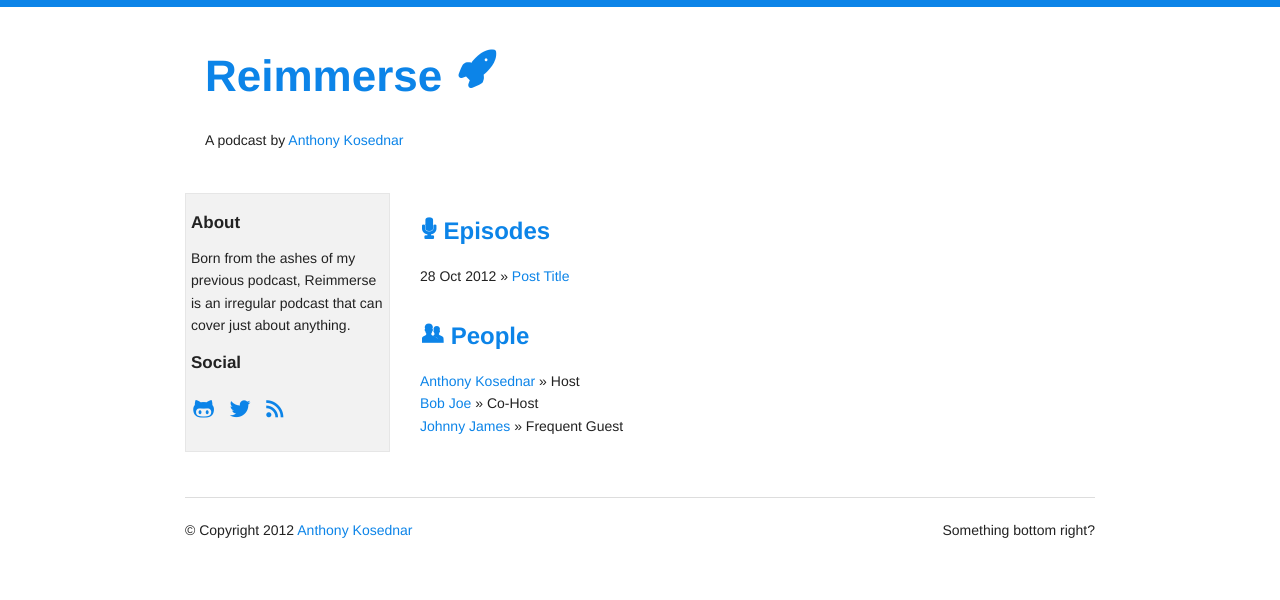
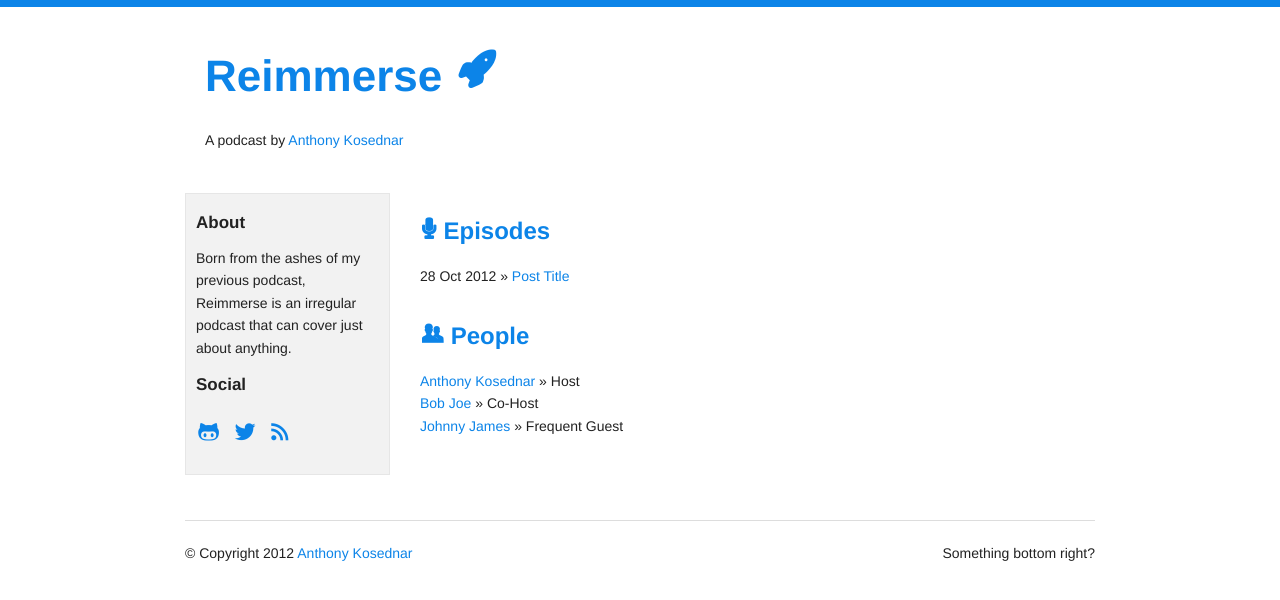
Before and after one commit to akosednar/reimmer.se, a Jekyll site: the page built from index.html, in a window 1280 px wide. Shown: the top 600 px of the page. Built offline with Jekyll 4.4.1, drawn with Linux system fonts in a browser that asks for light colours.

Commit message:
updated css

```diff
--- a/_layouts/default.html
+++ b/_layouts/default.html
@@ -18,7 +18,7 @@
 
   <!-- Included CSS Files (Compressed) -->
   <link rel="stylesheet" href="/css/foundation.min.css?v=1.0">
-  <link rel="stylesheet" href="/css/app.css?v=1.0.2">
+  <link rel="stylesheet" href="/css/app.css?v=1.0.3">
 
   <script src="/js/modernizr.foundation.js?v=1.0"></script>
 </head>
--- a/css/app.css
+++ b/css/app.css
@@ -44,7 +44,7 @@ a {
 	line-height: inherit;
 }
 a:hover {
-	color: ##1C84C8;
+	color: #1C84C8;
 }
 .social{
 	font-family: entypo-social !important;
@@ -81,8 +81,8 @@ padding: 20px;
 	margin: 0 0 22px 0;
 	padding-top: 20px;
 	padding-bottom: 20px;
-	padding-right: 5px !important;
-	padding-left: 5px !important;
+	padding-right: 10px !important;
+	padding-left: 10px !important;
 }
 
 
```
